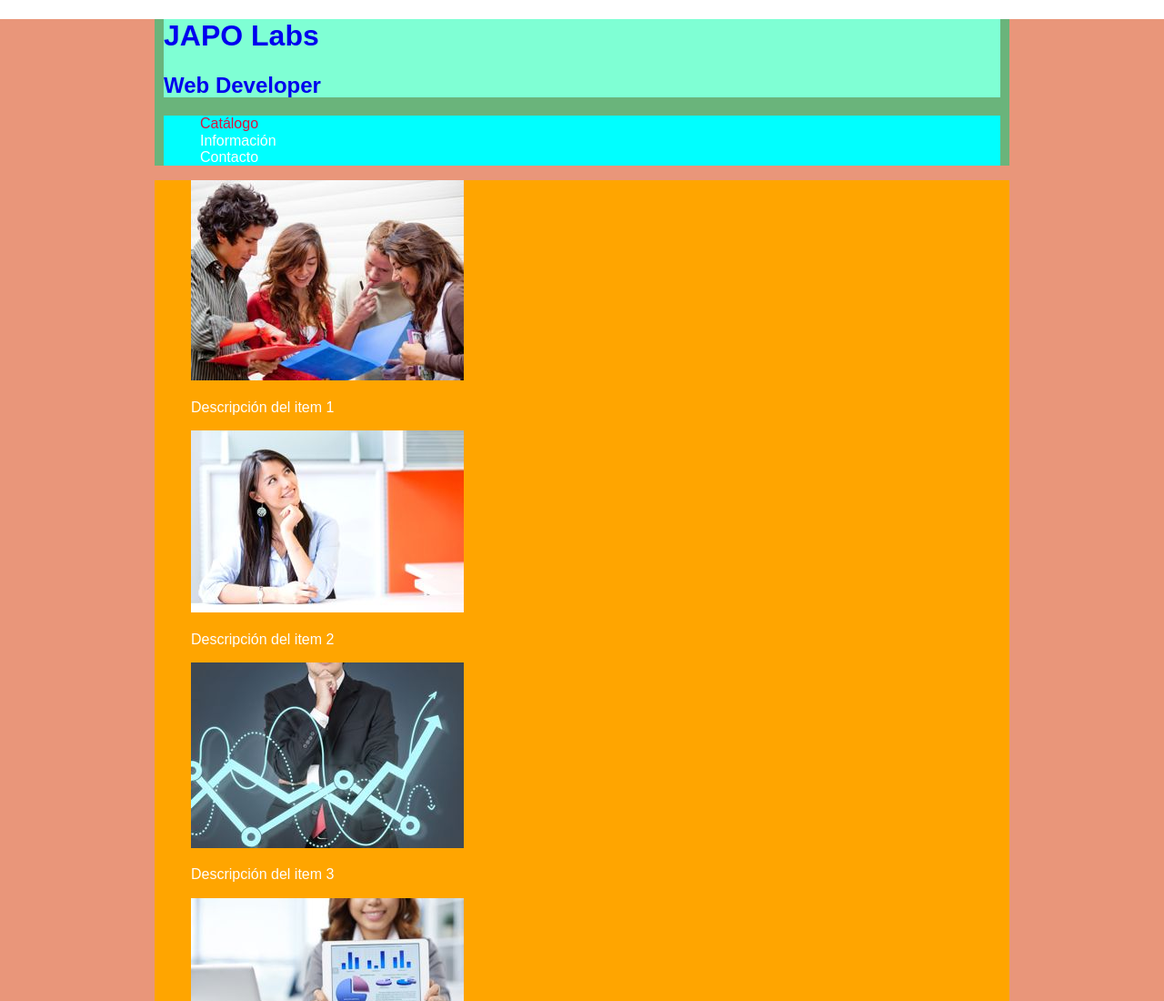
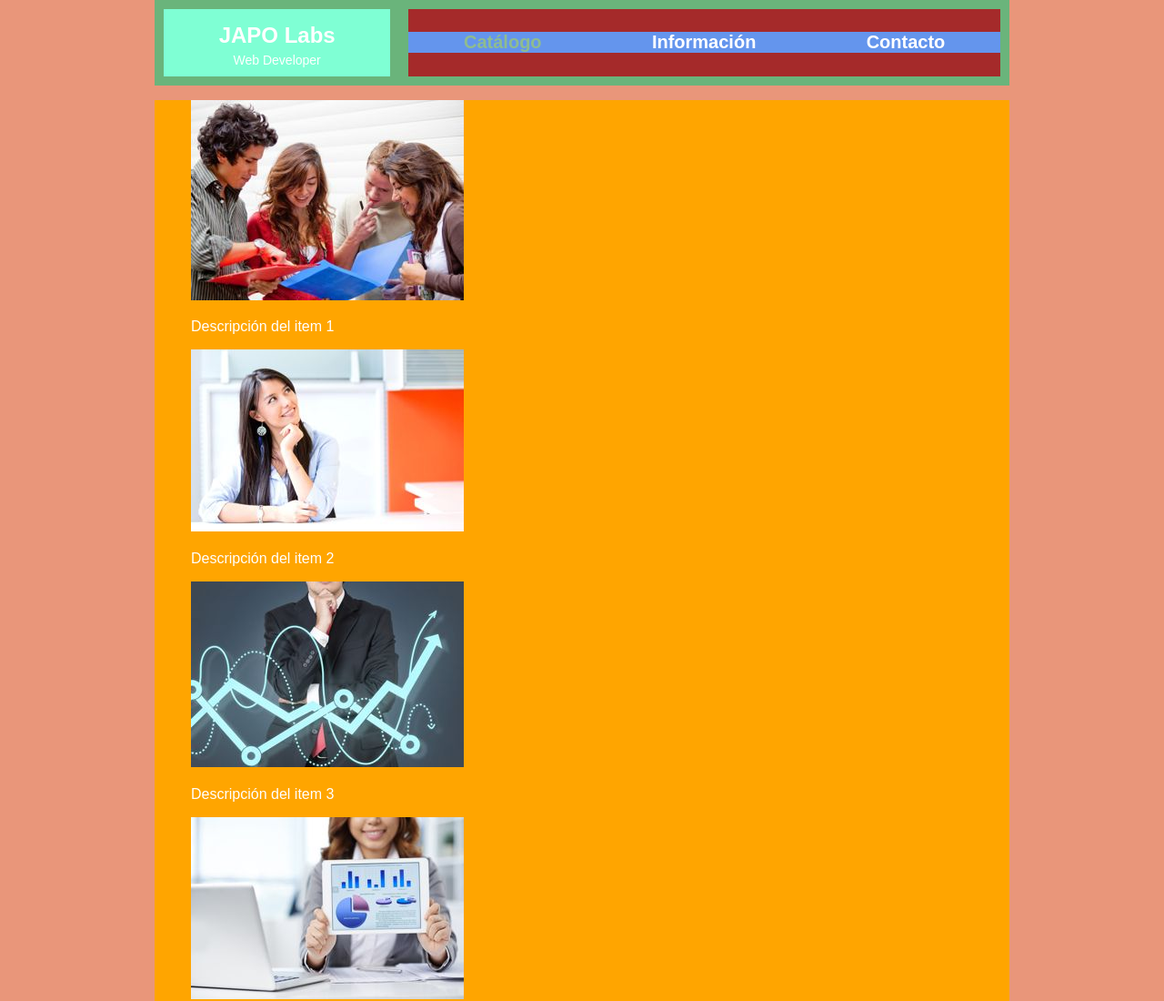
Before and after one commit to joanpaon/webproject1617, a plain HTML site: page index.html in a window 1280 px wide. Shown: the top 1100 px of the page at 91% size. Drawn offline with Linux system fonts and the light colour scheme.

Commit message:
Styling Header
Text and font settings. Aligning and puting margins to header elements.

```diff
--- a/css/app.css
+++ b/css/app.css
@@ -1,3 +1,7 @@
+/***************************************
+  High Level Structure
+****************************************/
+
 #container {
   background-color: darksalmon;
   padding: 0 10px;
@@ -7,6 +11,7 @@
   background-color: #6ab47b;
   max-width: 940px;
   margin: 0 auto;
+  display: flex;
 }
 
 main {
@@ -21,12 +26,35 @@ main {
   margin: 0 auto;
 }
 
+
+/***************************************
+  Lists
+****************************************/
+
+ul {
+  list-style: none;
+}
+
+
+/***************************************
+  Links
+****************************************/
+
 a {
   text-decoration: none;
 }
 
-ul {
-  list-style: none;
+nav a,
+nav a:visited {
+  color: #fff;
+}
+
+nav a.selected {
+  color: darkseagreen;
+}
+
+nav a:hover {
+  color: darkblue;
 }
 
 
@@ -35,22 +63,56 @@ ul {
 ****************************************/
 
 #container > header > a {
+  flex: 1 1 auto;
+  min-width: 200px;
   margin: 10px;
-  display: block;
+  color: #fff;
   background-color: aquamarine;
+  text-align: center;
+}
+
+#container > header h1 {
+  font-family: sans-serif;
+  margin: 15px 0;
+  font-size: 24px;
+  font-weight: bolder;
+}
+
+#container > header h2 {
+  font-size: 14px;
+  font-weight: normal;
+  margin: -10px 0 10px 0;
 }
 
 #container > header > nav {
+  flex: 3 3 auto;
   margin: 10px;
   background-color: aqua;
+  display: flex;
+  flex-direction: column;
 }
 
-nav a,
-nav a:visited {
-  color: #fff;
+#container > header ul {
+  flex: 1 1 auto;
+  padding: 0;
+  margin: 0;
+  background-color: bisque;
+  display: flex;
 }
 
-nav a.selected,
-nav a:hover {
-  color: crimson;
+#container > header li {
+  flex: 1 1 auto;
+  text-align: center;
+  background-color: brown;
+  /* --- */
+  display: flex;
+  flex-direction: column;
+  justify-content: center;
+  align-content: center;
 }
+
+#container > header li a {
+  background-color: cornflowerblue;
+  font-size: 20px;
+  font-weight: bolder;
+}
```
